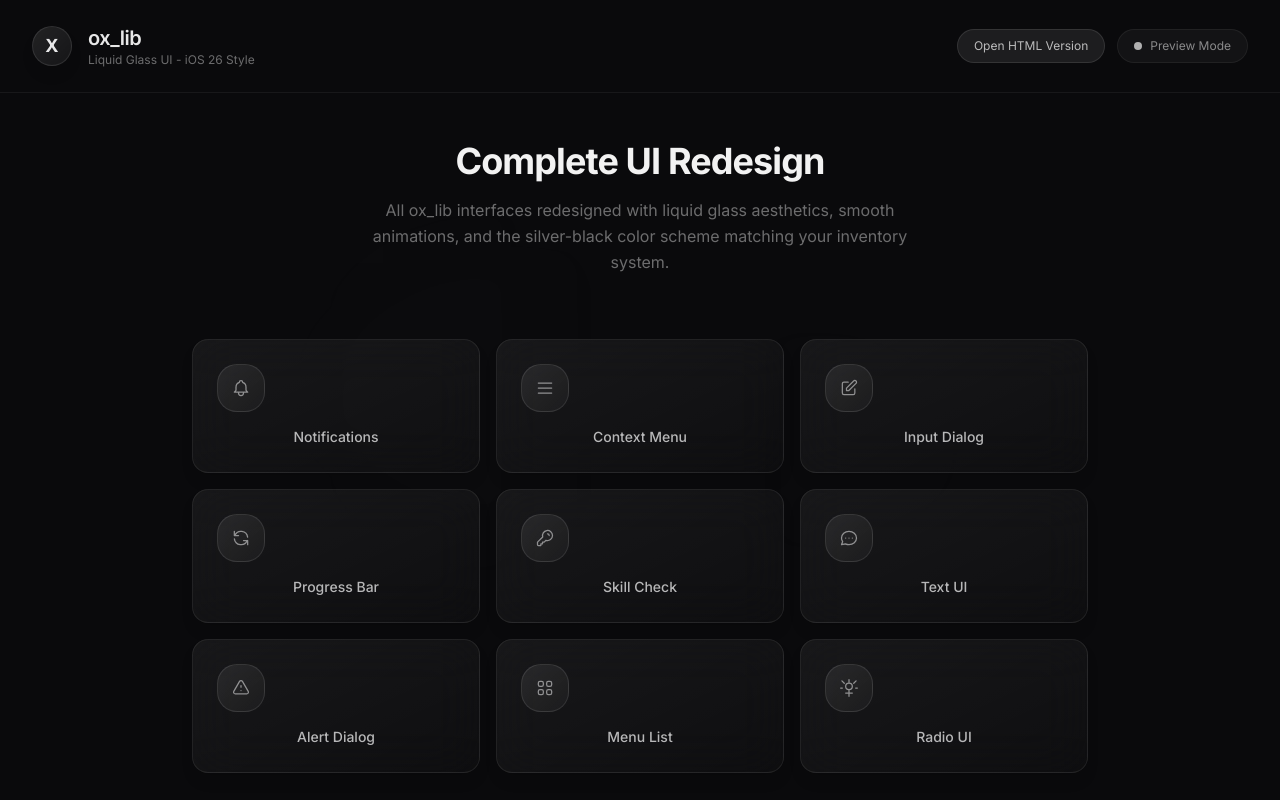
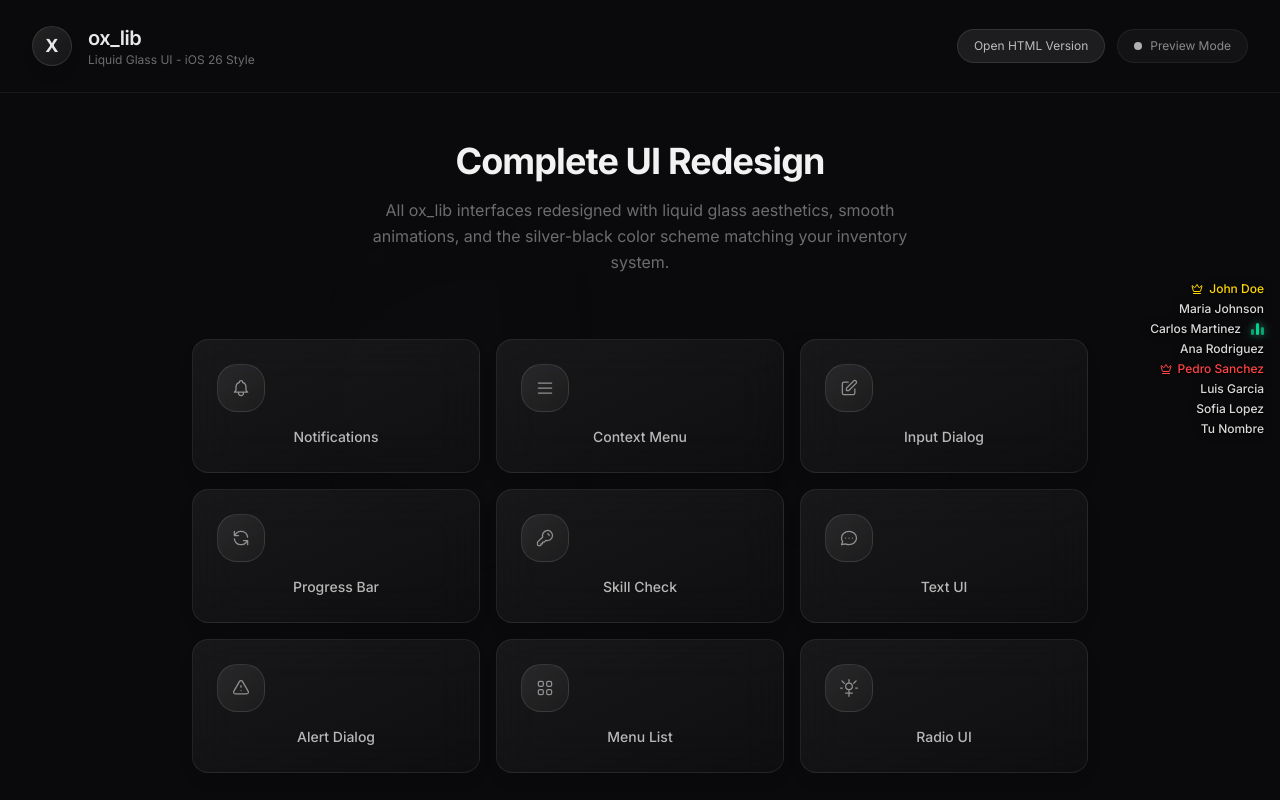
Before and after one commit to andreabaez0101-arch/ovua, a Next.js app: page / in a window 1280 px wide. Shown: the top 800 px of the page. Built offline with nearby package versions, Linux system fonts and the light colour scheme.

Commit message:
feat: create RadioUsersList component and adjust screen layout
Move user list to top right, remove from Radio component, and disable backdrop-filter.

```diff
--- a/app/globals.css
+++ b/app/globals.css
@@ -141,7 +141,13 @@
     @apply border-border outline-ring/50;
   }
   body {
-    @apply bg-background text-foreground;
+    @apply text-foreground;
+    background: transparent !important;
+    background-color: transparent !important;
+  }
+  /* FiveM specific - force transparency */
+  html, body {
+    background: transparent !important;
   }
 }
 
--- a/app/page.tsx
+++ b/app/page.tsx
@@ -11,6 +11,7 @@ import { OxLibTextUI } from "@/components/ox-lib/text-ui"
 import { OxLibAlertDialog } from "@/components/ox-lib/alert-dialog"
 import { OxLibMenu } from "@/components/ox-lib/menu"
 import { OxLibRadio } from "@/components/ox-lib/radio"
+import { RadioUsersList } from "@/components/ox-lib/radio-users-list"
 
 const iconSvgs = {
   notifications: <svg className="w-5 h-5" fill="none" viewBox="0 0 24 24" stroke="currentColor"><path strokeLinecap="round" strokeLinejoin="round" strokeWidth={1.5} d="M15 17h5l-1.405-1.405A2.032 2.032 0 0118 14.158V11a6.002 6.002 0 00-4-5.659V5a2 2 0 10-4 0v.341C7.67 6.165 6 8.388 6 11v3.159c0 .538-.214 1.055-.595 1.436L4 17h5m6 0v1a3 3 0 11-6 0v-1m6 0H9" /></svg>,
@@ -168,6 +169,9 @@ export default function OxLibPreview() {
       {showAlert && <OxLibAlertDialog onClose={() => setShowAlert(false)} />}
       {showMenu && <OxLibMenu onClose={() => setShowMenu(false)} />}
       {showRadio && <OxLibRadio onClose={() => setShowRadio(false)} />}
+
+      {/* Radio Users List - Always visible, positioned top-right */}
+      <RadioUsersList isVisible={true} />
     </div>
   )
 }
--- /dev/null
+++ b/components/ox-lib/radio-users-list.tsx
@@ -0,0 +1,124 @@
+"use client"
+
+import { useState, useEffect } from "react"
+import { Crown } from "lucide-react"
+
+interface RadioMember {
+  id: number
+  name: string
+  talking: boolean
+  isSelf: boolean
+  isLeader: boolean
+  color: string
+}
+
+const leaderIcons = {
+  crown: Crown,
+  star: ({ className, style }: { className?: string; style?: React.CSSProperties }) => (
+    <svg className={className} style={style} viewBox="0 0 24 24" fill="currentColor">
+      <path d="M12 2l3.09 6.26L22 9.27l-5 4.87 1.18 6.88L12 17.77l-6.18 3.25L7 14.14 2 9.27l6.91-1.01L12 2z" />
+    </svg>
+  ),
+}
+
+interface RadioUsersListProps {
+  members?: RadioMember[]
+  isVisible?: boolean
+}
+
+export function RadioUsersList({ members: externalMembers, isVisible = true }: RadioUsersListProps) {
+  const [members, setMembers] = useState<RadioMember[]>(
+    externalMembers || [
+      { id: 1, name: "John Doe", talking: false, isSelf: false, isLeader: true, color: "#FFD700" },
+      { id: 2, name: "Maria Johnson", talking: false, isSelf: false, isLeader: false, color: "#FFFFFF" },
+      { id: 3, name: "Carlos Martinez", talking: false, isSelf: false, isLeader: false, color: "#FFFFFF" },
+      { id: 4, name: "Ana Rodriguez", talking: false, isSelf: false, isLeader: false, color: "#FFFFFF" },
+      { id: 5, name: "Pedro Sanchez", talking: false, isSelf: false, isLeader: true, color: "#FF4444" },
+      { id: 6, name: "Luis Garcia", talking: false, isSelf: false, isLeader: false, color: "#FFFFFF" },
+      { id: 7, name: "Sofia Lopez", talking: false, isSelf: false, isLeader: false, color: "#FFFFFF" },
+      { id: 8, name: "Tu Nombre", talking: false, isSelf: true, isLeader: false, color: "#FFFFFF" },
+    ]
+  )
+
+  // Simulate random member talking
+  useEffect(() => {
+    const interval = setInterval(() => {
+      setMembers((prev) =>
+        prev.map((m) => ({
+          ...m,
+          talking: !m.isSelf && Math.random() > 0.85,
+        }))
+      )
+    }, 2000)
+
+    return () => clearInterval(interval)
+  }, [])
+
+  // Update members if external members change
+  useEffect(() => {
+    if (externalMembers) {
+      setMembers(externalMembers)
+    }
+  }, [externalMembers])
+
+  if (!isVisible) return null
+
+  return (
+    <div
+      className="fixed right-4 z-40 pointer-events-none"
+      style={{
+        top: "35%",
+      }}
+    >
+      <div className="flex flex-col gap-0.5 items-end">
+        {members.map((member) => {
+          const MemberLeaderIcon = member.isLeader ? leaderIcons.crown : null
+          return (
+            <div
+              key={member.id}
+              className="flex items-center gap-1.5 transition-all duration-200"
+            >
+              {/* Leader icon */}
+              {member.isLeader && MemberLeaderIcon && (
+                <MemberLeaderIcon
+                  className="w-3 h-3"
+                  style={{
+                    color: member.color,
+                    filter: "drop-shadow(0 1px 2px rgba(0,0,0,0.9))"
+                  }}
+                />
+              )}
+              {/* Name with text shadow for readability */}
+              <span
+                className="text-[12px] font-medium transition-colors duration-200"
+                style={{
+                  color: member.isLeader ? member.color : "rgba(255,255,255,0.85)",
+                  textShadow: "0 1px 3px rgba(0,0,0,0.9), 0 0 8px rgba(0,0,0,0.6), 1px 1px 2px rgba(0,0,0,0.8)"
+                }}
+              >
+                {member.name}
+              </span>
+              {/* Audio indicator */}
+              {member.talking && (
+                <div className="flex gap-[2px] items-end h-3 ml-1">
+                  <span
+                    className="w-[3px] h-1.5 bg-emerald-400 rounded-sm animate-[pulse_0.4s_ease-in-out_infinite]"
+                    style={{ filter: "drop-shadow(0 0 4px rgba(52,211,153,0.8))" }}
+                  />
+                  <span
+                    className="w-[3px] h-3 bg-emerald-400 rounded-sm animate-[pulse_0.4s_ease-in-out_infinite_0.1s]"
+                    style={{ filter: "drop-shadow(0 0 4px rgba(52,211,153,0.8))" }}
+                  />
+                  <span
+                    className="w-[3px] h-2 bg-emerald-400 rounded-sm animate-[pulse_0.4s_ease-in-out_infinite_0.2s]"
+                    style={{ filter: "drop-shadow(0 0 4px rgba(52,211,153,0.8))" }}
+                  />
+                </div>
+              )}
+            </div>
+          )
+        })}
+      </div>
+    </div>
+  )
+}
--- a/components/ox-lib/radio.tsx
+++ b/components/ox-lib/radio.tsx
@@ -209,47 +209,6 @@ export function OxLibRadio({ onClose }: OxLibRadioProps) {
 
   return (
     <>
-      {/* Users Widget - Bottom Left Corner - Transparent Overlay Style */}
-      <div className="fixed bottom-4 left-4 z-40 pointer-events-none">
-        <div className="flex flex-col gap-0.5">
-          {members.map((member) => {
-            const MemberLeaderIcon = member.isLeader ? leaderIcons.crown : null
-            return (
-              <div
-                key={member.id}
-                className="flex items-center gap-1.5 transition-all duration-200"
-              >
-                {/* Leader icon */}
-                {member.isLeader && MemberLeaderIcon && (
-                  <MemberLeaderIcon
-                    className="w-3 h-3 drop-shadow-[0_1px_2px_rgba(0,0,0,0.8)]"
-                    style={{ color: member.color }}
-                  />
-                )}
-                {/* Name with text shadow for readability */}
-                <span
-                  className="text-[12px] font-medium drop-shadow-[0_1px_3px_rgba(0,0,0,0.9)] transition-colors duration-200"
-                  style={{
-                    color: member.isLeader ? member.color : "rgba(255,255,255,0.85)",
-                    textShadow: "0 1px 3px rgba(0,0,0,0.9), 0 0 8px rgba(0,0,0,0.5)"
-                  }}
-                >
-                  {member.name}
-                </span>
-                {/* Audio indicator */}
-                {member.talking && (
-                  <div className="flex gap-[2px] items-end h-3 ml-1">
-                    <span className="w-[3px] h-1.5 bg-emerald-400 rounded-sm animate-[pulse_0.4s_ease-in-out_infinite] drop-shadow-[0_0_4px_rgba(52,211,153,0.8)]" />
-                    <span className="w-[3px] h-3 bg-emerald-400 rounded-sm animate-[pulse_0.4s_ease-in-out_infinite_0.1s] drop-shadow-[0_0_4px_rgba(52,211,153,0.8)]" />
-                    <span className="w-[3px] h-2 bg-emerald-400 rounded-sm animate-[pulse_0.4s_ease-in-out_infinite_0.2s] drop-shadow-[0_0_4px_rgba(52,211,153,0.8)]" />
-                  </div>
-                )}
-              </div>
-            )
-          })}
-        </div>
-      </div>
-
       {/* Main Radio Panel */}
       <div className="fixed inset-0 z-50 flex items-center justify-end pr-8 pointer-events-none">
         {/* Invisible click area to close */}
```
